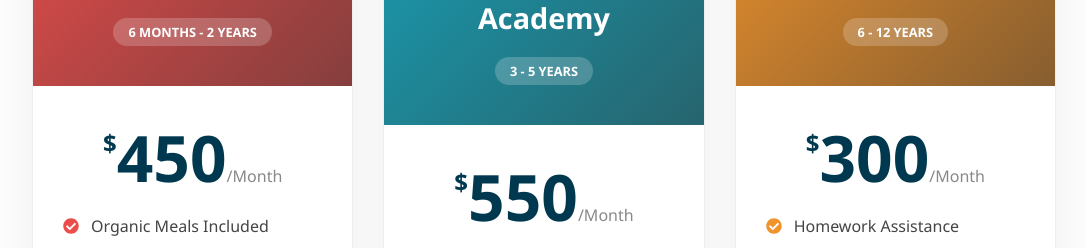
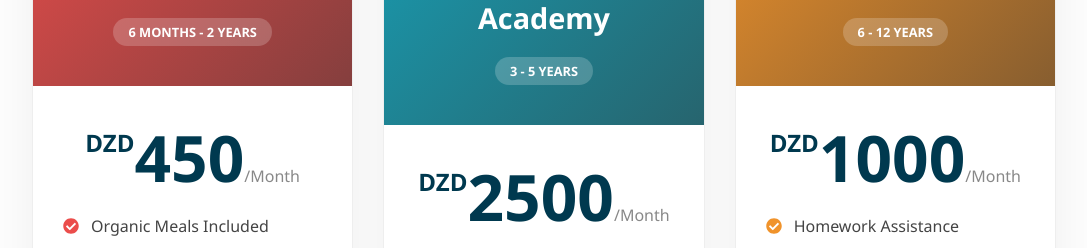
Before and after one commit to cyrus14dx/my-nursery-app, a React (Vite) app: page / in a window 1280 px wide. Shown: the part 2020-2268 px from the top of the page, without its empty margins (96-1183 px from the left). Built offline with nearby package versions, Linux system fonts and the light colour scheme; no server answers.

Commit message:
Update App.jsx

```diff
--- a/src/App.jsx
+++ b/src/App.jsx
@@ -127,7 +127,7 @@ const Programs = () => {
     {
       title: "Preschool Academy",
       icon: <FaSchool />,
-      price: "550",
+      price: "2500",
       age: "3 - 5 Years",
       color: "#17a2b8",
       features: [
@@ -140,7 +140,7 @@ const Programs = () => {
     {
       title: "After School",
       icon: <FaClock />,
-      price: "300",
+      price: "1000",
       age: "6 - 12 Years",
       color: "#f0932b",
       features: [
@@ -173,7 +173,7 @@ const Programs = () => {
             </div>
             <div className="program-body">
               <div className="program-price">
-                <span className="currency">$</span>
+                <span className="currency">DZD</span>
                 <span className="amount">{plan.price}</span>
                 <span className="month">/Month</span>
               </div>
```
